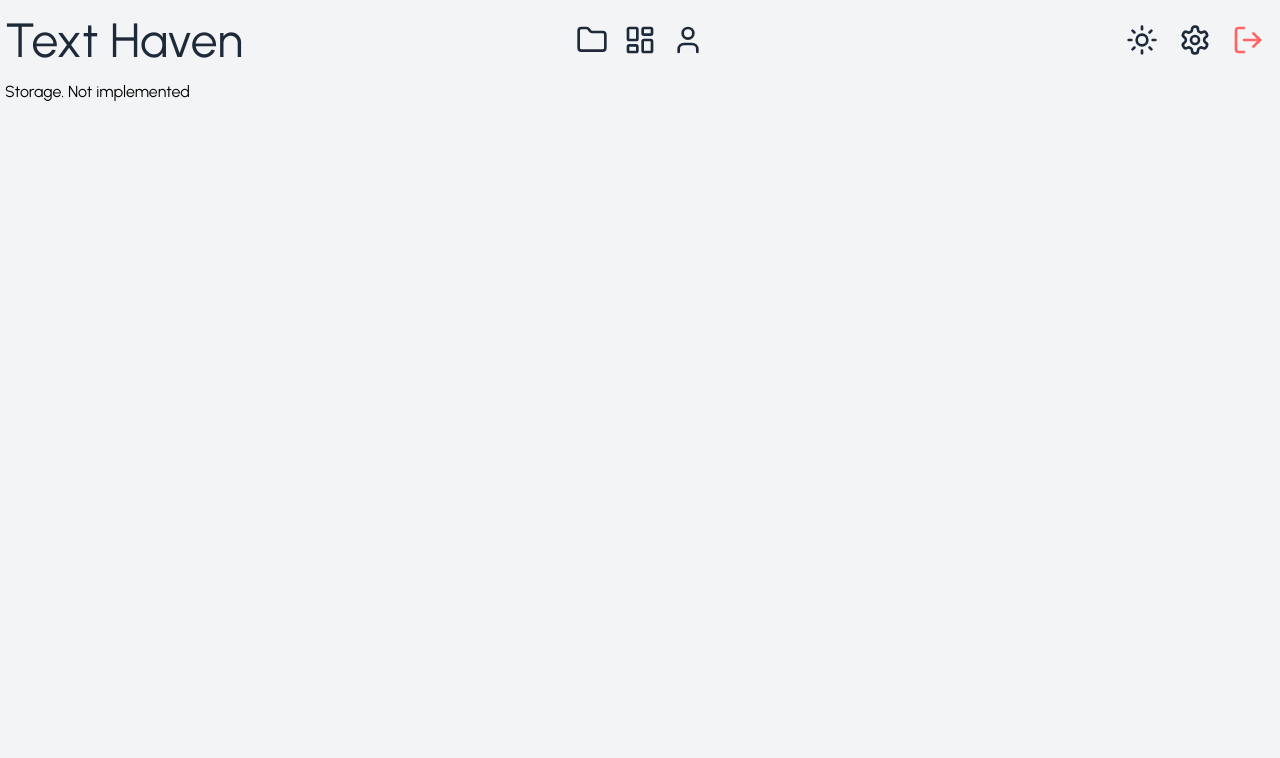
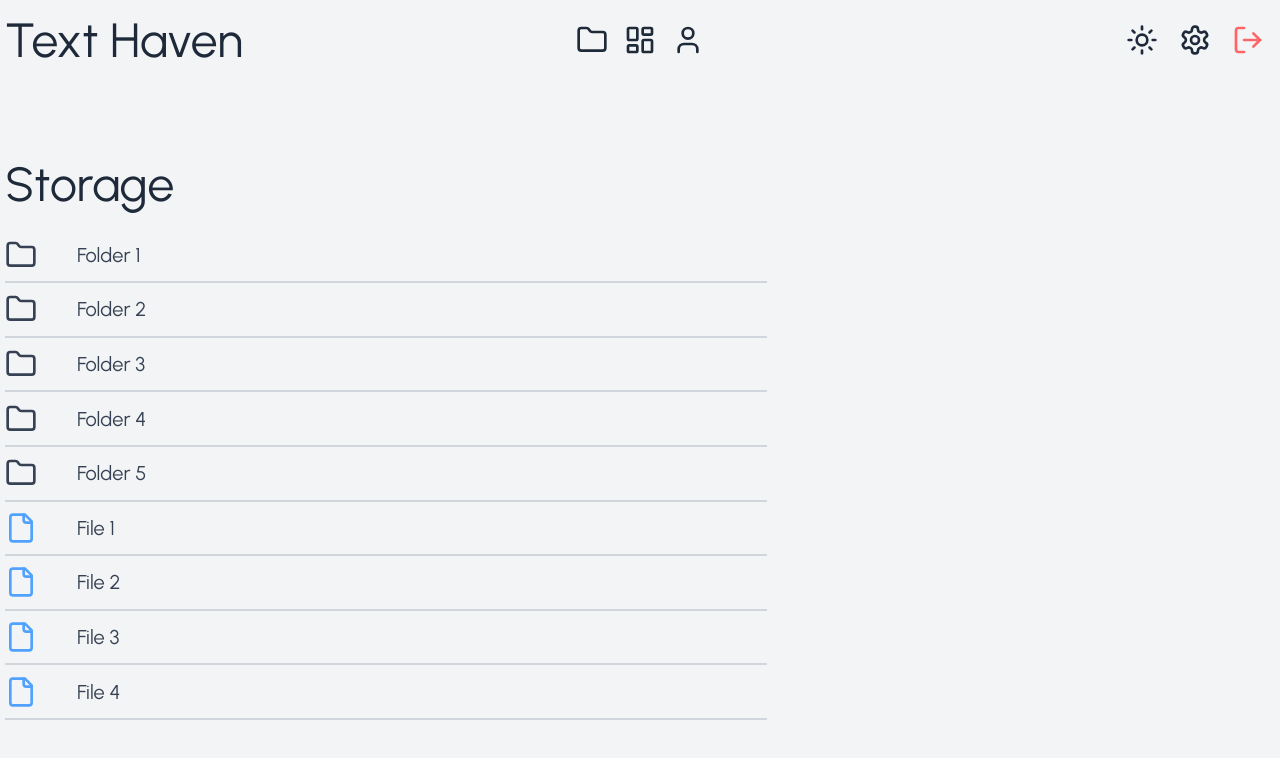
Before and after one commit to iiivanpopov/text-haven, a Next.js app in the folder frontend/: page /storage in a window 1280 px wide. Shown: the top 758 px of the page. Built offline with nearby package versions, Linux system fonts and the light colour scheme.

Commit message:
feat(ui->storage): page init

```diff
--- /dev/null
+++ b/frontend/src/app/storage/[id]/page.tsx
@@ -0,0 +1 @@
+export { default } from '../page'
--- /dev/null
+++ b/frontend/src/app/storage/components/File.tsx
@@ -0,0 +1,26 @@
+import { File as Icon } from 'lucide-react'
+import Link from 'next/link'
+import { twMerge } from 'tailwind-merge'
+
+export default function File({
+	className,
+	title,
+	fileId,
+}: {
+	fileId: string
+	className?: string
+	title: string
+}) {
+	return (
+		<Link
+			href={`/text/${fileId}`}
+			className={twMerge(
+				'hover:bg-gray-200 dark:hover:bg-gray-900 transition-colors flex items-center border-b-2 border-gray-300 dark:border-gray-700 text-xl text-gray-700 dark:text-gray-200',
+				className
+			)}
+		>
+			<Icon size={32} className='text-blue-400 dark:text-blue-500' />
+			<span className='ml-10'>{title}</span>
+		</Link>
+	)
+}
--- /dev/null
+++ b/frontend/src/app/storage/components/Folder.tsx
@@ -0,0 +1,26 @@
+import { Folder as Icon } from 'lucide-react'
+import Link from 'next/link'
+import { twMerge } from 'tailwind-merge'
+
+export default function File({
+	className,
+	title,
+	folderId,
+}: {
+	folderId: string
+	className?: string
+	title: string
+}) {
+	return (
+		<Link
+			href={`/storage/${folderId}`}
+			className={twMerge(
+				'hover:bg-gray-200 dark:hover:bg-gray-900 transition-colors flex items-center border-b-2 border-gray-300 dark:border-gray-700 text-xl text-gray-700 dark:text-gray-200',
+				className
+			)}
+		>
+			<Icon size={32} className='text-gray-700 dark:text-gray-200' />
+			<span className='ml-10'>{title}</span>
+		</Link>
+	)
+}
--- a/frontend/src/app/storage/page.tsx
+++ b/frontend/src/app/storage/page.tsx
@@ -1,3 +1,20 @@
+import File from './components/File'
+import Folder from './components/Folder'
+
+const folders = ['Folder 1', 'Folder 2', 'Folder 3', 'Folder 4', 'Folder 5']
+const files = ['File 1', 'File 2', 'File 3', 'File 4']
+
 export default function Storage() {
-	return <div>Storage. Not implemented</div>
+	// TODO: GRID/LIST items layout & Search | Filter
+	return (
+		<main className='mt-20 grid w-3/5'>
+			<h3 className='text-5xl text-gray-800 dark:text-gray-100'>Storage</h3>
+			{folders.map(elem => (
+				<Folder folderId={elem} key={elem} title={elem} />
+			))}
+			{files.map(elem => (
+				<File key={elem} fileId={elem} title={elem} />
+			))}
+		</main>
+	)
 }
```
Also changed, not shown: 1 other file (tests, documents, lock files or other folders).
